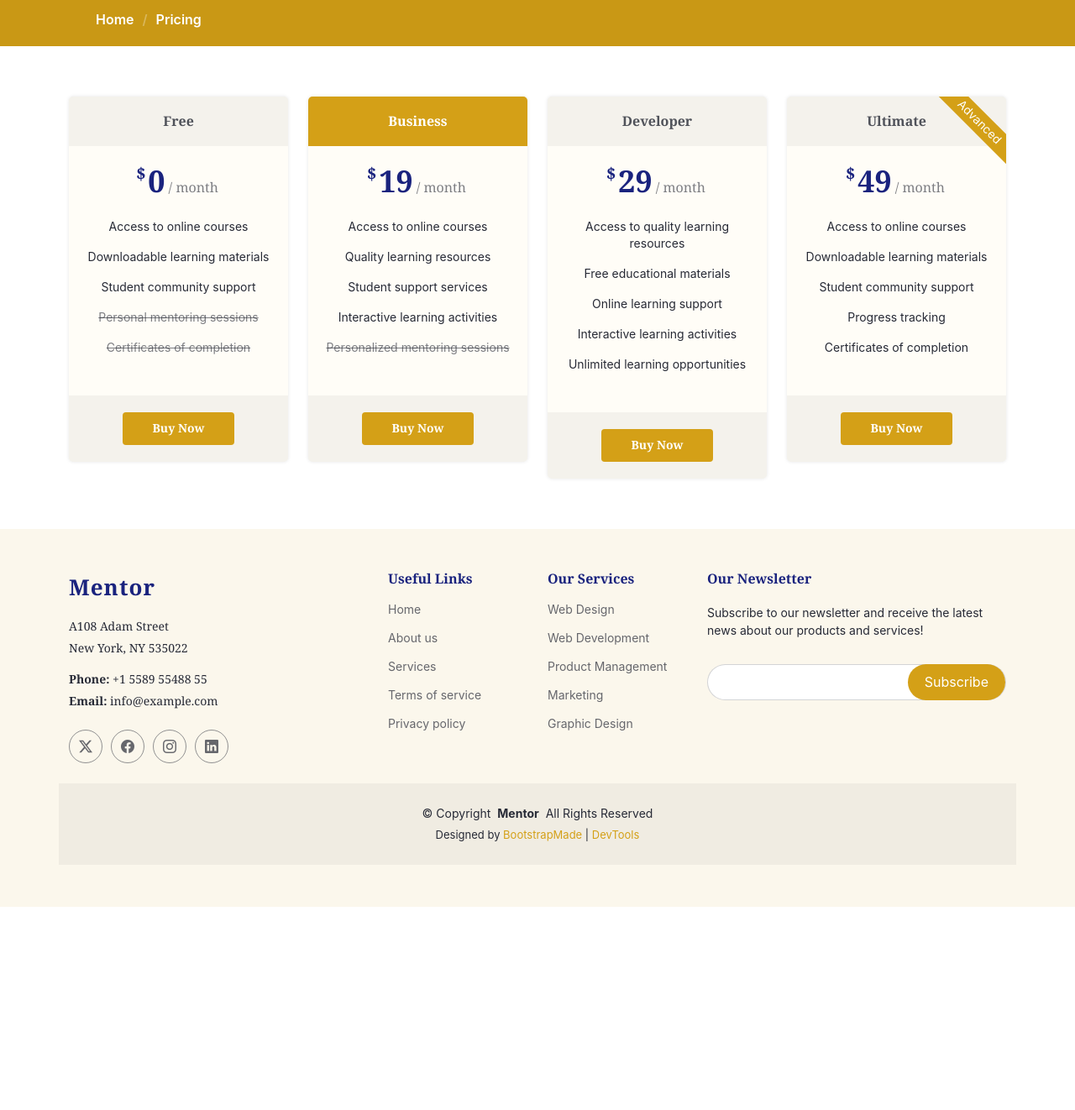
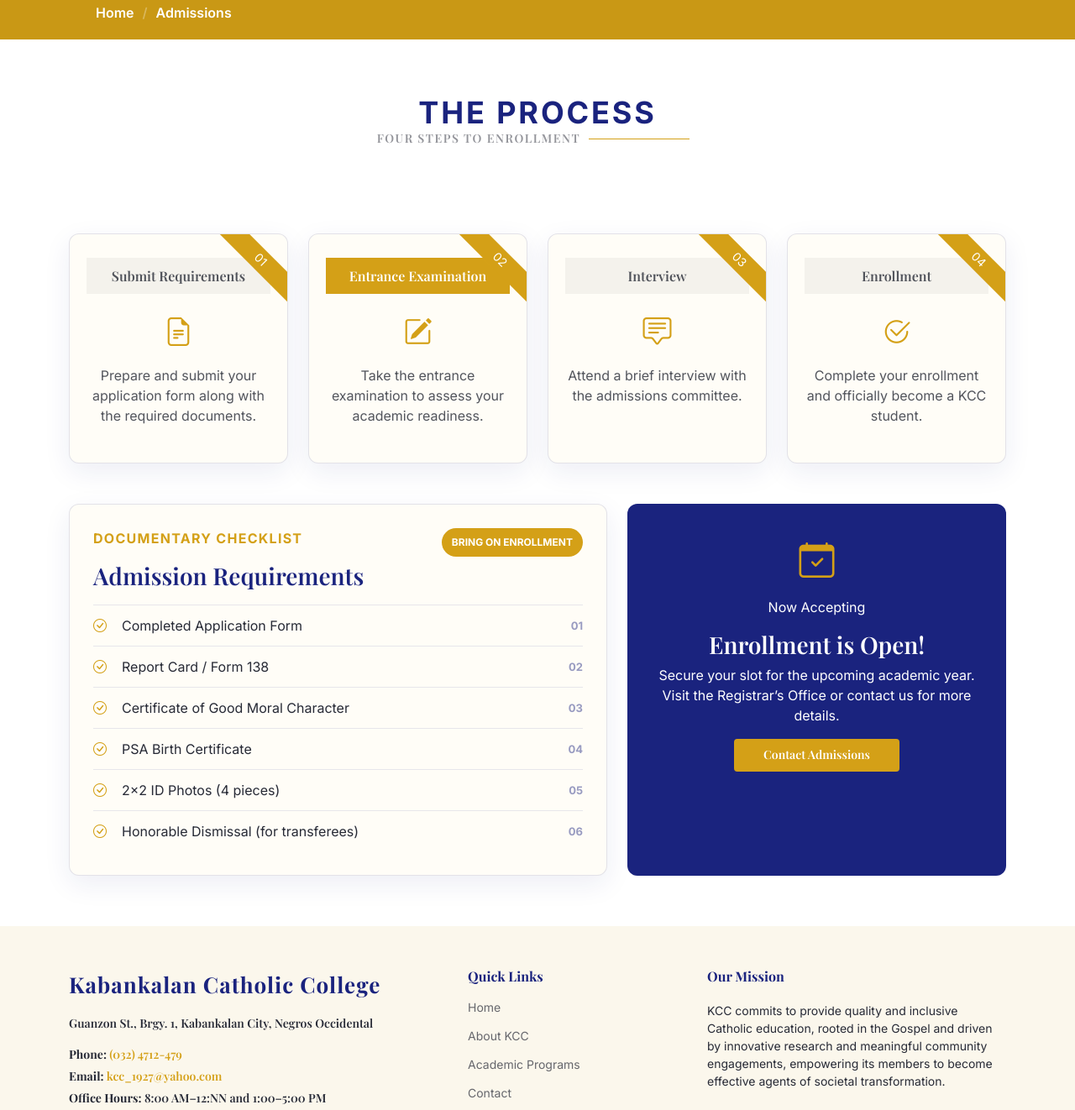
Before and after one commit to markmywords-777/Arayan-Project-2, a plain HTML site: page pricing.html in a window 1280 px wide. Shown: the part 386-1708 px from the top of the page at 84% size. Before the commit the page ends 1466 px from the top, so only its background shows below. Drawn offline with nearby package versions, Linux system fonts and the light colour scheme.

Commit message:
improving the codes in pricing

```diff
--- a/assets/css/main.css
+++ b/assets/css/main.css
@@ -2081,21 +2081,107 @@ section,
 --------------------------------------------------------------*/
 .pricing .pricing-item {
   background-color: var(--surface-color);
-  box-shadow: 0px 0px 4px rgba(0, 0, 0, 0.1);
-  padding: 20px;
+  border: 1px solid color-mix(in srgb, var(--heading-color), transparent 88%);
+  box-shadow: 0 10px 32px rgba(26, 35, 126, 0.08);
+  padding: 28px 20px;
   text-align: center;
-  border-radius: 5px;
+  border-radius: 12px;
   position: relative;
   overflow: hidden;
 }
 
 .pricing .pricing-item h3 {
-  margin: -20px -20px 20px -20px;
-  padding: 20px 15px;
+  margin: 0 0 20px;
+  padding: 12px 15px;
   font-size: 16px;
   font-weight: 600;
   color: color-mix(in srgb, var(--default-color), transparent 20%);
   background: color-mix(in srgb, var(--default-color), transparent 95%);
+}
+
+.pricing .pricing-item p {
+  color: color-mix(in srgb, var(--default-color), transparent 20%);
+}
+
+.pricing .admissions-icon {
+  color: var(--accent-color);
+  font-size: 34px;
+  margin: 14px 0;
+}
+
+.pricing .requirements-card {
+  background: var(--surface-color);
+  border: 1px solid color-mix(in srgb, var(--heading-color), transparent 88%);
+  border-radius: 12px;
+  box-shadow: 0 10px 32px rgba(26, 35, 126, 0.08);
+  padding: 28px;
+}
+
+.pricing .requirements-header {
+  display: flex;
+  align-items: flex-start;
+  justify-content: space-between;
+  gap: 20px;
+  margin-bottom: 18px;
+}
+
+.pricing .requirements-header h3 {
+  margin: 0;
+}
+
+.pricing .requirements-header > span {
+  border-radius: 999px;
+  background: var(--accent-color);
+  color: var(--contrast-color);
+  font-size: 12px;
+  font-weight: 700;
+  padding: 8px 12px;
+  text-transform: uppercase;
+  white-space: nowrap;
+}
+
+.pricing .requirements-list {
+  list-style: none;
+  margin: 0;
+  padding: 0;
+}
+
+.pricing .requirements-list li {
+  display: grid;
+  grid-template-columns: 24px 1fr auto;
+  gap: 10px;
+  align-items: center;
+  border-top: 1px solid color-mix(in srgb, var(--heading-color), transparent 90%);
+  padding: 12px 0;
+}
+
+.pricing .requirements-list i {
+  color: var(--accent-color);
+}
+
+.pricing .requirements-list b {
+  color: color-mix(in srgb, var(--heading-color), transparent 55%);
+  font-size: 13px;
+}
+
+.pricing .open-enrollment-card {
+  background: var(--heading-color);
+  border-radius: 12px;
+  color: var(--contrast-color);
+  padding: 36px 28px;
+  text-align: center;
+}
+
+.pricing .open-enrollment-card h3,
+.pricing .open-enrollment-card p {
+  color: var(--contrast-color);
+}
+
+.pricing .open-enrollment-card .admissions-icon-large {
+  display: block;
+  color: var(--accent-color);
+  font-size: 42px;
+  margin-bottom: 12px;
 }
 
 .pricing .pricing-item h4 {
--- a/pricing.html
+++ b/pricing.html
@@ -4,281 +4,190 @@
 <head>
   <meta charset="utf-8">
   <meta content="width=device-width, initial-scale=1.0" name="viewport">
-  <title>Pricing - Mentor Bootstrap Template</title>
-  <meta name="description" content="">
-  <meta name="keywords" content="">
+  <title>Admissions | Kabankalan Catholic College, Inc.</title>
+  <meta name="description" content="Learn about the KCC admissions process, enrollment requirements, entrance examination, interview, and enrollment steps.">
 
-  <!-- Favicons -->
   <link href="assets/img/favicon.png" rel="icon">
   <link href="assets/img/apple-touch-icon.png" rel="apple-touch-icon">
-
-  <!-- Fonts -->
   <link href="https://fonts.googleapis.com" rel="preconnect">
   <link href="https://fonts.gstatic.com" rel="preconnect" crossorigin>
-  <link href="https://fonts.googleapis.com/css2?family=Open+Sans:ital,wght@0,300;0,400;0,500;0,600;0,700;0,800;1,300;1,400;1,500;1,600;1,700;1,800&family=Poppins:ital,wght@0,100;0,200;0,300;0,400;0,500;0,600;0,700;0,800;0,900;1,100;1,200;1,300;1,400;1,500;1,600;1,700;1,800;1,900&family=Raleway:ital,wght@0,100;0,200;0,300;0,400;0,500;0,600;0,700;0,800;0,900;1,100;1,200;1,300;1,400;1,500;1,600;1,700;1,800;1,900&display=swap" rel="stylesheet">
-
-  <!-- Vendor CSS Files -->
+  <link href="https://fonts.googleapis.com/css2?family=Inter:wght@400;500;600;700&family=Playfair+Display:wght@600;700&display=swap" rel="stylesheet">
   <link href="assets/vendor/bootstrap/css/bootstrap.min.css" rel="stylesheet">
   <link href="assets/vendor/bootstrap-icons/bootstrap-icons.css" rel="stylesheet">
   <link href="assets/vendor/aos/aos.css" rel="stylesheet">
   <link href="assets/vendor/glightbox/css/glightbox.min.css" rel="stylesheet">
   <link href="assets/vendor/swiper/swiper-bundle.min.css" rel="stylesheet">
-
-  <!-- Main CSS File -->
   <link href="assets/css/main.css" rel="stylesheet">
-
-  <!-- =======================================================
-  * Template Name: Mentor
-  * Template URL: https://bootstrapmade.com/mentor-free-education-bootstrap-theme/
-  * Updated: Jul 07 2025 with Bootstrap v5.3.7
-  * Author: BootstrapMade.com
-  * License: https://bootstrapmade.com/license/
-  ======================================================== -->
 </head>
 
 <body class="pricing-page">
-
   <header id="header" class="header d-flex align-items-center sticky-top">
     <div class="container-fluid container-xl position-relative d-flex align-items-center">
-
-      <a href="index.html" class="logo d-flex align-items-center me-auto">
-        <!-- Uncomment the line below if you also wish to use an image logo -->
-        <!-- <img src="assets/img/logo.webp" alt=""> -->
-        <h1 class="sitename">Mentor</h1>
+      <a href="index.html" class="logo d-flex align-items-center me-auto" aria-label="Kabankalan Catholic College home">
+        <img src="assets/img/kcc-logo.png" alt="Kabankalan Catholic College logo">
+        <h1 class="sitename">KCC</h1>
       </a>
 
-      <nav id="navmenu" class="navmenu">
+      <nav id="navmenu" class="navmenu" aria-label="Main navigation">
         <ul>
-          <li><a href="index.html">Home<br></a></li>
+          <li><a href="index.html">Home</a></li>
           <li><a href="about.html">About</a></li>
-          <li><a href="courses.html">Courses</a></li>
-          <li><a href="trainers.html">Trainers</a></li>
-          <li><a href="events.html">Events</a></li>
-          <li><a href="pricing.html" class="active">Pricing</a></li>
-          <li class="dropdown"><a href="#"><span>Dropdown</span> <i class="bi bi-chevron-down toggle-dropdown"></i></a>
-            <ul>
-              <li><a href="#">Dropdown 1</a></li>
-              <li class="dropdown"><a href="#"><span>Deep Dropdown</span> <i class="bi bi-chevron-down toggle-dropdown"></i></a>
-                <ul>
-                  <li><a href="#">Deep Dropdown 1</a></li>
-                  <li><a href="#">Deep Dropdown 2</a></li>
-                  <li><a href="#">Deep Dropdown 3</a></li>
-                  <li><a href="#">Deep Dropdown 4</a></li>
-                  <li><a href="#">Deep Dropdown 5</a></li>
-                </ul>
-              </li>
-              <li><a href="#">Dropdown 2</a></li>
-              <li><a href="#">Dropdown 3</a></li>
-              <li><a href="#">Dropdown 4</a></li>
-            </ul>
-          </li>
+          <li><a href="courses.html">Academics</a></li>
+          <li><a href="trainers.html">Campus Life</a></li>
+          <li><a href="events.html">News &amp; Events</a></li>
+          <li><a href="pricing.html" class="active">Admissions</a></li>
           <li><a href="contact.html">Contact</a></li>
         </ul>
-        <i class="mobile-nav-toggle d-xl-none bi bi-list"></i>
+        <i class="mobile-nav-toggle d-xl-none bi bi-list" aria-label="Toggle navigation"></i>
       </nav>
 
-      <a class="btn-getstarted" href="courses.html">Get Started</a>
-
+      <a class="btn-getstarted" href="https://kcc.wela.ph" target="_blank" rel="noopener">Enroll Now</a>
     </div>
   </header>
 
   <main class="main">
-
-    <!-- Page Title -->
     <div class="page-title" data-aos="fade">
       <div class="heading">
         <div class="container">
           <div class="row d-flex justify-content-center text-center">
             <div class="col-lg-8">
-              <h1>Pricing</h1>
-              <p class="mb-0">Choose the perfect pricing plan that fits your needs and budget.
-Whether you're just starting your learning journey or looking to
-advance your skills, we offer flexible options to help you achieve
-your educational and professional goals.</p>
+              <p class="section-kicker">Kabankalan Catholic College</p>
+              <h1>Admissions</h1>
+              <p class="mb-0">Everything you need to know about enrolling at KCC — steps, requirements, and what to expect.</p>
             </div>
           </div>
         </div>
       </div>
-      <nav class="breadcrumbs">
+      <nav class="breadcrumbs" aria-label="Breadcrumb">
         <div class="container">
           <ol>
             <li><a href="index.html">Home</a></li>
-            <li class="current">Pricing</li>
+            <li class="current">Admissions</li>
           </ol>
         </div>
       </nav>
-    </div><!-- End Page Title -->
+    </div>
 
-    <!-- Pricing Section -->
     <section id="pricing" class="pricing section">
-
       <div class="container">
-
-        <div class="row gy-3">
-
-          <div class="col-xl-3 col-lg-6" data-aos="fade-up" data-aos-delay="100">
-            <div class="pricing-item">
-              <h3>Free</h3>
-              <h4><sup>$</sup>0<span> / month</span></h4>
-              <ul>
-                <li>Access to online courses</li>
-<li>Downloadable learning materials</li>
-<li>Student community support</li>
-<li class="na">Personal mentoring sessions</li>
-<li class="na">Certificates of completion</li>
-              </ul>
-              <div class="btn-wrap">
-                <a href="#" class="btn-buy">Buy Now</a>
-              </div>
-            </div>
-          </div><!-- End Pricing Item -->
-
-          <div class="col-xl-3 col-lg-6" data-aos="fade-up" data-aos-delay="200">
-            <div class="pricing-item featured">
-              <h3>Business</h3>
-              <h4><sup>$</sup>19<span> / month</span></h4>
-              <ul>
-                <li>Access to online courses</li>
-<li>Quality learning resources</li>
-<li>Student support services</li>
-<li>Interactive learning activities</li>
-<li class="na">Personalized mentoring sessions</li>
-              </ul>
-              <div class="btn-wrap">
-                <a href="#" class="btn-buy">Buy Now</a>
-              </div>
-            </div>
-          </div><!-- End Pricing Item -->
-
-          <div class="col-xl-3 col-lg-6" data-aos="fade-up" data-aos-delay="400">
-            <div class="pricing-item">
-              <h3>Developer</h3>
-              <h4><sup>$</sup>29<span> / month</span></h4>
-              <ul>
-                <li>Access to quality learning resources</li>
-<li>Free educational materials</li>
-<li>Online learning support</li>
-<li>Interactive learning activities</li>
-<li>Unlimited learning opportunities</li>
-              </ul>
-              <div class="btn-wrap">
-                <a href="#" class="btn-buy">Buy Now</a>
-              </div>
-            </div>
-          </div><!-- End Pricing Item -->
-
-          <div class="col-xl-3 col-lg-6" data-aos="fade-up" data-aos-delay="400">
-            <div class="pricing-item">
-              <span class="advanced">Advanced</span>
-              <h3>Ultimate</h3>
-              <h4><sup>$</sup>49<span> / month</span></h4>
-              <ul>
-                <li>Access to online courses</li>
-<li>Downloadable learning materials</li>
-<li>Student community support</li>
-<li>Progress tracking</li>
-<li>Certificates of completion</li>
-              </ul>
-              <div class="btn-wrap">
-                <a href="#" class="btn-buy">Buy Now</a>
-              </div>
-            </div>
-          </div><!-- End Pricing Item -->
-
+        <div class="section-title text-center mb-5" data-aos="fade-up">
+          <p class="section-kicker">The Process</p>
+          <h2>Four Steps to Enrollment</h2>
         </div>
 
+        <div class="row gy-4">
+          <div class="col-lg-3 col-md-6" data-aos="fade-up" data-aos-delay="100">
+            <article class="pricing-item h-100">
+              <span class="advanced">01</span>
+              <h3>Submit Requirements</h3>
+              <div class="admissions-icon"><i class="bi bi-file-earmark-text" aria-hidden="true"></i></div>
+              <p>Prepare and submit your application form along with the required documents.</p>
+            </article>
+          </div>
+
+          <div class="col-lg-3 col-md-6" data-aos="fade-up" data-aos-delay="200">
+            <article class="pricing-item featured h-100">
+              <span class="advanced">02</span>
+              <h3>Entrance Examination</h3>
+              <div class="admissions-icon"><i class="bi bi-pencil-square" aria-hidden="true"></i></div>
+              <p>Take the entrance examination to assess your academic readiness.</p>
+            </article>
+          </div>
+
+          <div class="col-lg-3 col-md-6" data-aos="fade-up" data-aos-delay="300">
+            <article class="pricing-item h-100">
+              <span class="advanced">03</span>
+              <h3>Interview</h3>
+              <div class="admissions-icon"><i class="bi bi-chat-square-text" aria-hidden="true"></i></div>
+              <p>Attend a brief interview with the admissions committee.</p>
+            </article>
+          </div>
+
+          <div class="col-lg-3 col-md-6" data-aos="fade-up" data-aos-delay="400">
+            <article class="pricing-item h-100">
+              <span class="advanced">04</span>
+              <h3>Enrollment</h3>
+              <div class="admissions-icon"><i class="bi bi-check2-circle" aria-hidden="true"></i></div>
+              <p>Complete your enrollment and officially become a KCC student.</p>
+            </article>
+          </div>
+        </div>
+
+        <div class="row gy-4 mt-4">
+          <div class="col-lg-7" data-aos="fade-up">
+            <article class="requirements-card h-100">
+              <div class="requirements-header">
+                <div>
+                  <p class="section-kicker">Documentary Checklist</p>
+                  <h3>Admission Requirements</h3>
+                </div>
+                <span>Bring on enrollment</span>
+              </div>
+              <ol class="requirements-list">
+                <li><i class="bi bi-check-circle"></i><span>Completed Application Form</span><b>01</b></li>
+                <li><i class="bi bi-check-circle"></i><span>Report Card / Form 138</span><b>02</b></li>
+                <li><i class="bi bi-check-circle"></i><span>Certificate of Good Moral Character</span><b>03</b></li>
+                <li><i class="bi bi-check-circle"></i><span>PSA Birth Certificate</span><b>04</b></li>
+                <li><i class="bi bi-check-circle"></i><span>2x2 ID Photos (4 pieces)</span><b>05</b></li>
+                <li><i class="bi bi-check-circle"></i><span>Honorable Dismissal (for transferees)</span><b>06</b></li>
+              </ol>
+            </article>
+          </div>
+
+          <div class="col-lg-5" data-aos="fade-up" data-aos-delay="100">
+            <aside class="open-enrollment-card h-100">
+              <i class="bi bi-calendar-check admissions-icon-large" aria-hidden="true"></i>
+              <p>Now Accepting</p>
+              <h3>Enrollment is Open!</h3>
+              <p>Secure your slot for the upcoming academic year. Visit the Registrar’s Office or contact us for more details.</p>
+              <a href="contact.html" class="btn-buy">Contact Admissions</a>
+            </aside>
+          </div>
+        </div>
       </div>
-
-    </section><!-- /Pricing Section -->
-
+    </section>
   </main>
 
   <footer id="footer" class="footer position-relative light-background">
-
     <div class="container footer-top">
       <div class="row gy-4">
-        <div class="col-lg-4 col-md-6 footer-about">
-          <a href="index.html" class="logo d-flex align-items-center">
-            <span class="sitename">Mentor</span>
-          </a>
+        <div class="col-lg-5 footer-about">
+          <a href="index.html" class="logo d-flex align-items-center"><span class="sitename">Kabankalan Catholic College</span></a>
           <div class="footer-contact pt-3">
-            <p>A108 Adam Street</p>
-            <p>New York, NY 535022</p>
-            <p class="mt-3"><strong>Phone:</strong> <span>+1 5589 55488 55</span></p>
-            <p><strong>Email:</strong> <span>info@example.com</span></p>
-          </div>
-          <div class="social-links d-flex mt-4">
-            <a href=""><i class="bi bi-twitter-x"></i></a>
-            <a href=""><i class="bi bi-facebook"></i></a>
-            <a href=""><i class="bi bi-instagram"></i></a>
-            <a href=""><i class="bi bi-linkedin"></i></a>
+            <p>Guanzon St., Brgy. 1, Kabankalan City, Negros Occidental</p>
+            <p class="mt-3"><strong>Phone:</strong> <a href="tel:+63324712479">(032) 4712-479</a></p>
+            <p><strong>Email:</strong> <a href="mailto:kcc_1927@yahoo.com">kcc_1927@yahoo.com</a></p>
+            <p><strong>Office Hours:</strong> 8:00 AM–12:NN and 1:00–5:00 PM</p>
           </div>
         </div>
-
-        <div class="col-lg-2 col-md-3 footer-links">
-          <h4>Useful Links</h4>
+        <div class="col-lg-3 footer-links">
+          <h4>Quick Links</h4>
           <ul>
-            <li><a href="#">Home</a></li>
-            <li><a href="#">About us</a></li>
-            <li><a href="#">Services</a></li>
-            <li><a href="#">Terms of service</a></li>
-            <li><a href="#">Privacy policy</a></li>
+            <li><a href="index.html">Home</a></li>
+            <li><a href="about.html">About KCC</a></li>
+            <li><a href="courses.html">Academic Programs</a></li>
+            <li><a href="contact.html">Contact</a></li>
           </ul>
         </div>
-
-        <div class="col-lg-2 col-md-3 footer-links">
-          <h4>Our Services</h4>
-          <ul>
-            <li><a href="#">Web Design</a></li>
-            <li><a href="#">Web Development</a></li>
-            <li><a href="#">Product Management</a></li>
-            <li><a href="#">Marketing</a></li>
-            <li><a href="#">Graphic Design</a></li>
-          </ul>
+        <div class="col-lg-4">
+          <h4>Our Mission</h4>
+          <p>KCC commits to provide quality and inclusive Catholic education, rooted in the Gospel and driven by innovative research and meaningful community engagements, empowering its members to become effective agents of societal transformation.</p>
         </div>
-
-        <div class="col-lg-4 col-md-12 footer-newsletter">
-          <h4>Our Newsletter</h4>
-          <p>Subscribe to our newsletter and receive the latest news about our products and services!</p>
-          <form action="#" method="post" class="email-form">
-            <div class="newsletter-form"><input type="email" name="email"><input type="submit" value="Subscribe"></div>
-            <div class="loading">Loading</div>
-            <div class="error-message"></div>
-            <div class="sent-message">Your subscription request has been sent. Thank you!</div>
-          </form>
-        </div>
-
       </div>
     </div>
-
     <div class="container copyright text-center mt-4">
-      <p>© <span>Copyright</span> <strong class="px-1 sitename">Mentor</strong> <span>All Rights Reserved</span></p>
-      <div class="credits">
-        <!-- All the links in the footer should remain intact. -->
-        <!-- You can delete the links only if you've purchased the pro version. -->
-        <!-- Licensing information: https://bootstrapmade.com/license/ -->
-        Designed by <a href="https://bootstrapmade.com/">BootstrapMade</a> | <a href="https://bootstrapmade.com/tools/">DevTools</a>
-      </div>
+      <p>© 2026 <strong class="px-1 sitename">Kabankalan Catholic College, Inc.</strong> All rights reserved.</p>
     </div>
-
   </footer>
 
-  <!-- Scroll Top -->
-  <a href="#" id="scroll-top" class="scroll-top d-flex align-items-center justify-content-center"><i class="bi bi-arrow-up-short"></i></a>
+  <a href="#" id="scroll-top" class="scroll-top d-flex align-items-center justify-content-center" aria-label="Scroll to top"><i class="bi bi-arrow-up-short"></i></a>
 
-  <!-- Preloader -->
-  <div id="preloader"></div>
-
-  <!-- Vendor JS Files -->
   <script src="assets/vendor/bootstrap/js/bootstrap.bundle.min.js"></script>
   <script src="assets/vendor/aos/aos.js"></script>
   <script src="assets/vendor/glightbox/js/glightbox.min.js"></script>
   <script src="assets/vendor/purecounter/purecounter_vanilla.js"></script>
   <script src="assets/vendor/swiper/swiper-bundle.min.js"></script>
-
-  <!-- Main JS File -->
   <script src="assets/js/main.js"></script>
-
 </body>
 
 </html>
```
